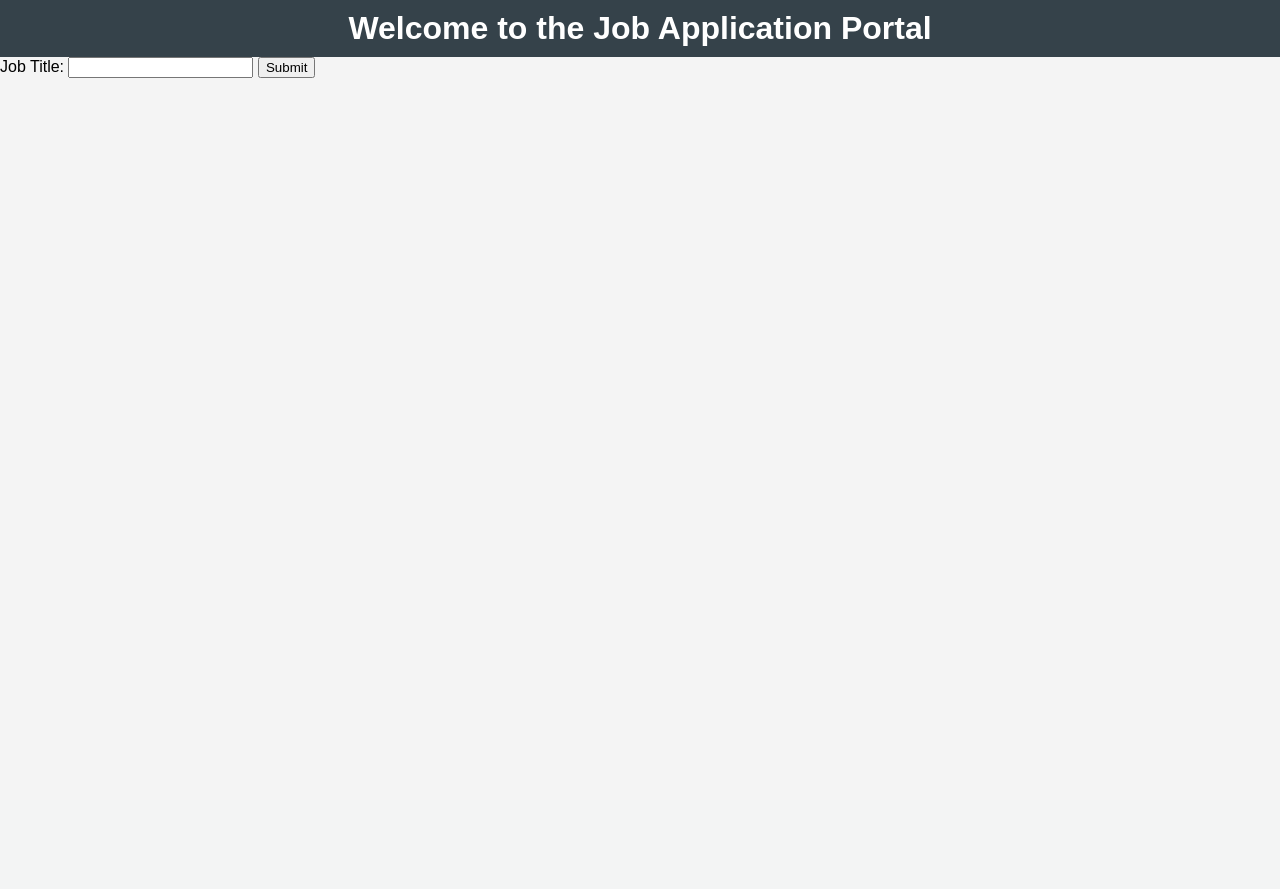
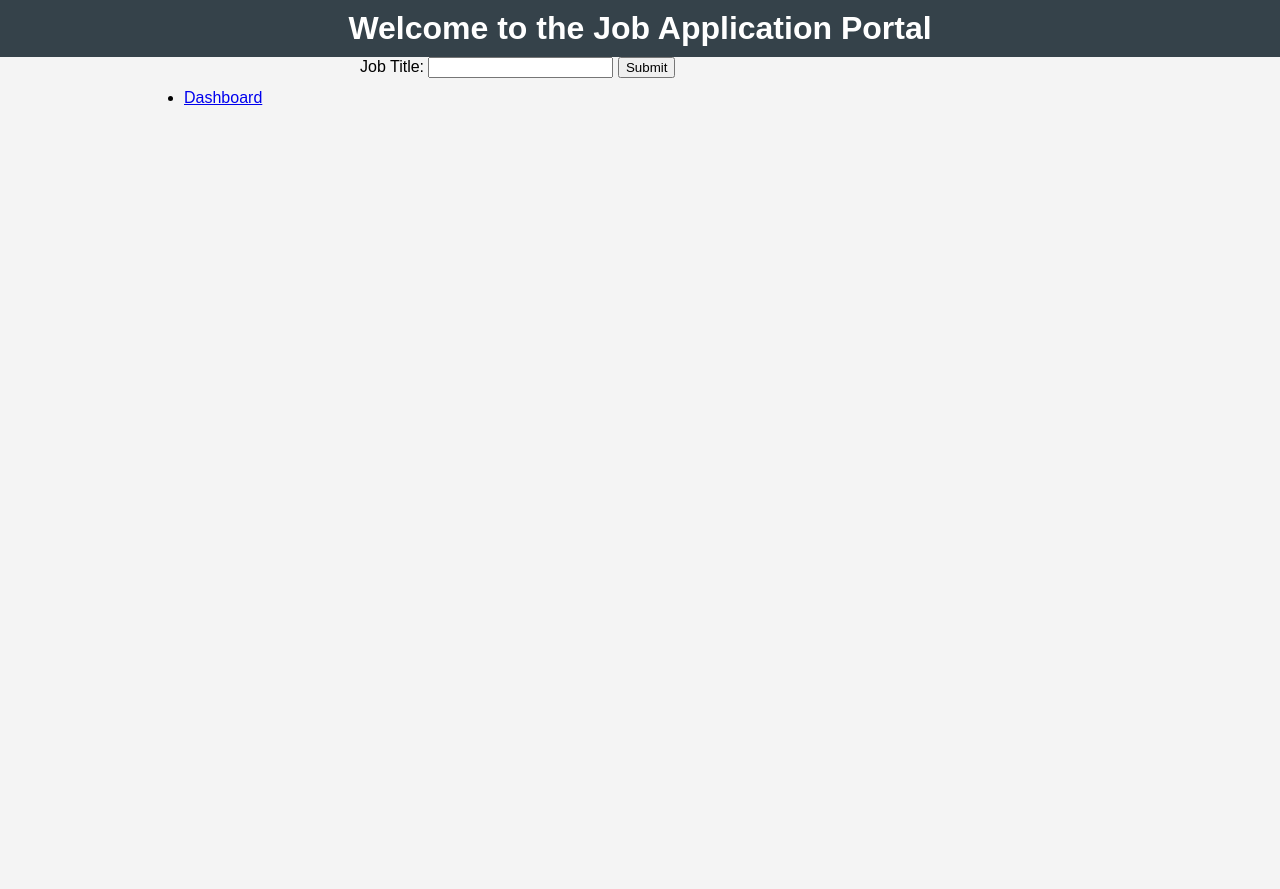
Before and after one commit to agarwalaashrut/JobApp, a Flask app: page / in a window 1280 px wide. Before the commit the page ends 78 px from the top, so only its background shows below. Run offline with Flask 2, Linux system fonts and the light colour scheme.

Commit message:
Dashboard page initialized

```diff
--- a/app.py
+++ b/app.py
@@ -14,5 +14,9 @@ def result():
     # Process job_data and get results (this part would involve your scraping logic)
     return render_template('result.html', job_data=job_data)
 
+@app.route('/dashboard')
+def dashboard():
+    return render_template('dashboard.html')
+
 if __name__ == '__main__':
     app.run(debug=True)
--- a/static/style.css
+++ b/static/style.css
@@ -39,3 +39,17 @@ footer {
     border-radius: 5px;
     box-shadow: 0 0 10px rgba(0, 0, 0, 0.1);
 }
+
+
+.container {
+    display: flex;
+}
+.sidebar {
+    width: 200px;
+    background: #f4f4f4;
+    padding: 1em;
+    min-height: 100vh;
+}
+main {
+    flex: 1;
+}
--- a/templates/index.html
+++ b/templates/index.html
@@ -10,6 +10,14 @@
     <header>
         <h1>Welcome to the Job Application Portal</h1>
     </header>
+    <div class="container">
+        <aside class="sidebar">
+            <nav>
+                <ul>
+                    <li><a href="/dashboard">Dashboard</a></li>
+                </ul>
+            </nav>
+        </aside>
     <main>
         <form action="/submit" method="post">
             <label for="jobTitle">Job Title:</label>
```
Also changed, not shown: templates/dashboard.html (added, +11 -0 lines).
